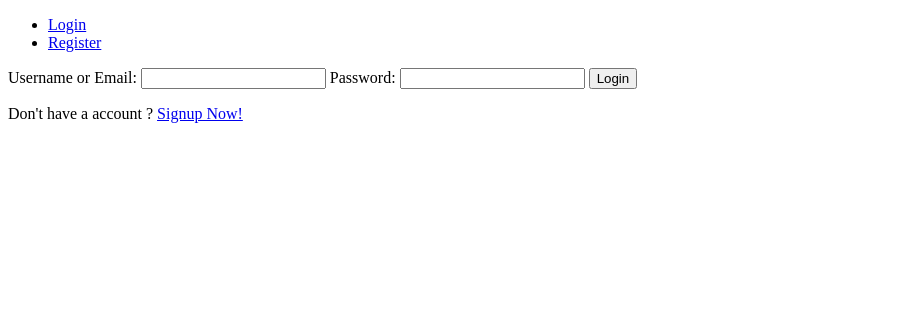
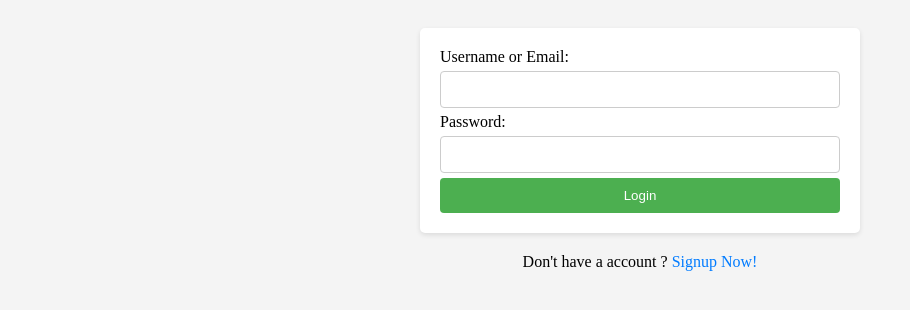
Before and after one commit to Sidharthkk06/MovieDataBase, a Django app: page /MovieApp/signin/ in a window 1280 px wide. Shown: the top 310 px of the page, without its empty margins (0-910 px from the left). Run offline with Django 4.2, Linux system fonts and the light colour scheme.

Commit message:
Initial coomit

```diff
--- a/MovieApp/forms.py
+++ b/MovieApp/forms.py
@@ -1,11 +1,18 @@
 from django import forms
 from django.contrib.auth.models import User
-from django.contrib.auth.forms import UserCreationForm, AuthenticationForm
+from django.contrib.auth.forms import UserCreationForm
 
 class SignUpForm(UserCreationForm):
+    first_name = forms.CharField(label='', max_length=30, widget=forms.TextInput(attrs={'placeholder': 'First Name'}))
+    last_name = forms.CharField(label='', max_length=30, widget=forms.TextInput(attrs={'placeholder': 'Last Name'}))
+    email = forms.EmailField(label='', max_length=254, widget=forms.EmailInput(attrs={'placeholder': 'Email'}))
+    username = forms.CharField(label='', max_length=150, widget=forms.TextInput(attrs={'placeholder': 'Username'}))
+    password1 = forms.CharField(label='', widget=forms.PasswordInput(attrs={'placeholder': 'Password'}))
+    password2 = forms.CharField(label='', widget=forms.PasswordInput(attrs={'placeholder': 'Confirm Password'}))
+
     class Meta:
         model = User
-        fields = ['username','first_name','last_name','email','password1','password2',]
+        fields = ['first_name','last_name','email','username','password1','password2',]
 
 class SignInForm(forms.Form):
     username = forms.CharField(label='Username or Email', max_length=254)
--- a/MovieApp/templates/MovieApp/base.html
+++ b/MovieApp/templates/MovieApp/base.html
@@ -27,7 +27,7 @@
                 </li>
             </ul>
 
-            <div class="navbar-nav mx-auto">
+            <div class="navbar-nav mx">
                 <form class="d-flex" action="{% url 'search' %}" method="GET">
                     <div class="input-group">
                         <input type="text" class="form-control" name="query" placeholder="Search movies or genres" style="width: 400px;">
--- a/MovieApp/templates/MovieApp/signin.html
+++ b/MovieApp/templates/MovieApp/signin.html
@@ -5,23 +5,56 @@
     <meta charset="UTF-8">
     <meta name="viewport" content="width=device-width, initial-scale=1.0">
     <title>Document</title>
+    <style>
+        body {
+            background-color: #f4f4f4;
+            padding: 20px;
+        }
+        form {
+            background-color: #fff;
+            padding: 20px;
+            border-radius: 5px;
+            box-shadow: 0 2px 5px rgba(0, 0, 0, 0.1);
+            max-width: 400px;
+            margin: 0 auto;
+        }
+        form input[type="text"],
+        form input[type="password"] {
+            width: 100%;
+            padding: 10px;
+            margin: 5px 0;
+            border: 1px solid #ccc;
+            border-radius: 4px;
+            box-sizing: border-box;
+        }
+        form button[type="submit"] {
+            background-color: #4CAF50;
+            color: white;
+            padding: 10px 20px;
+            border: none;
+            border-radius: 4px;
+            cursor: pointer;
+            width: 100%;
+        }
+        form button[type="submit"]:hover {
+            background-color: #45a049;
+        }
+        p {
+            text-align: center;
+            margin-top: 20px;
+        }
+        p a {
+            color: #007bff;
+            text-decoration: none;
+        }
+        p a:hover {
+            text-decoration: underline;
+        }
+    </style>
 </head>
 
 <body>
     <div>
-        <!-- Pills navs -->
-        <ul class="nav nav-pills nav-justified mb-3" id="ex1" role="tablist">
-            <li class="nav-item" role="presentation">
-                <a class="nav-link active" id="tab-login" data-mdb-toggle="pill" href="{% url 'signin' %}" role="tab"
-                    aria-controls="pills-login" aria-selected="true">Login</a>
-            </li>
-            <li class="nav-item" role="presentation">
-                <a class="nav-link" id="tab-register" data-mdb-toggle="pill" href="{% url 'signup' %}" role="tab"
-                    aria-controls="pills-register" aria-selected="false">Register</a>
-            </li>
-        </ul>
-        <!-- Pills navs -->
-
         {% if messages %}
         {% for message in messages%}
         <p>{{message}}</p>
```
Also changed, not shown: MovieApp/templates/MovieApp/signup.html (+75 -2 lines), db.sqlite3.
